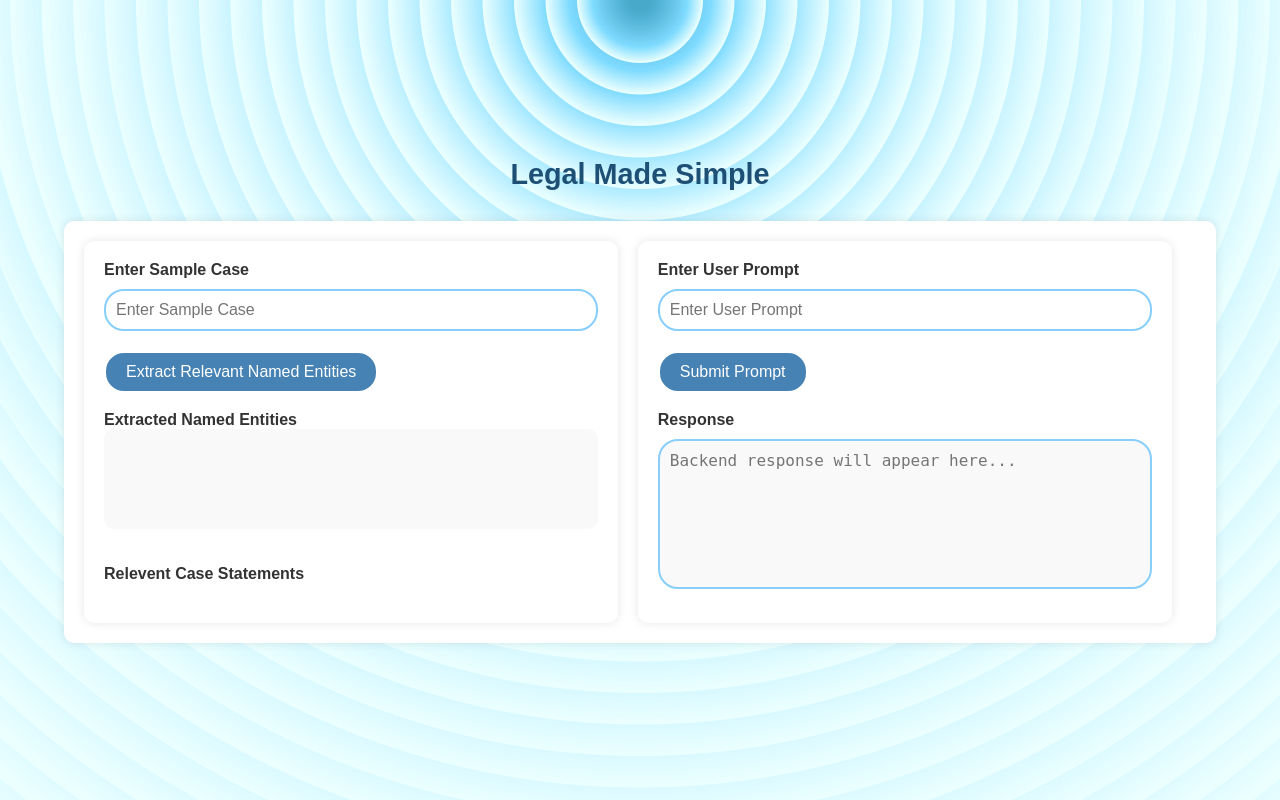
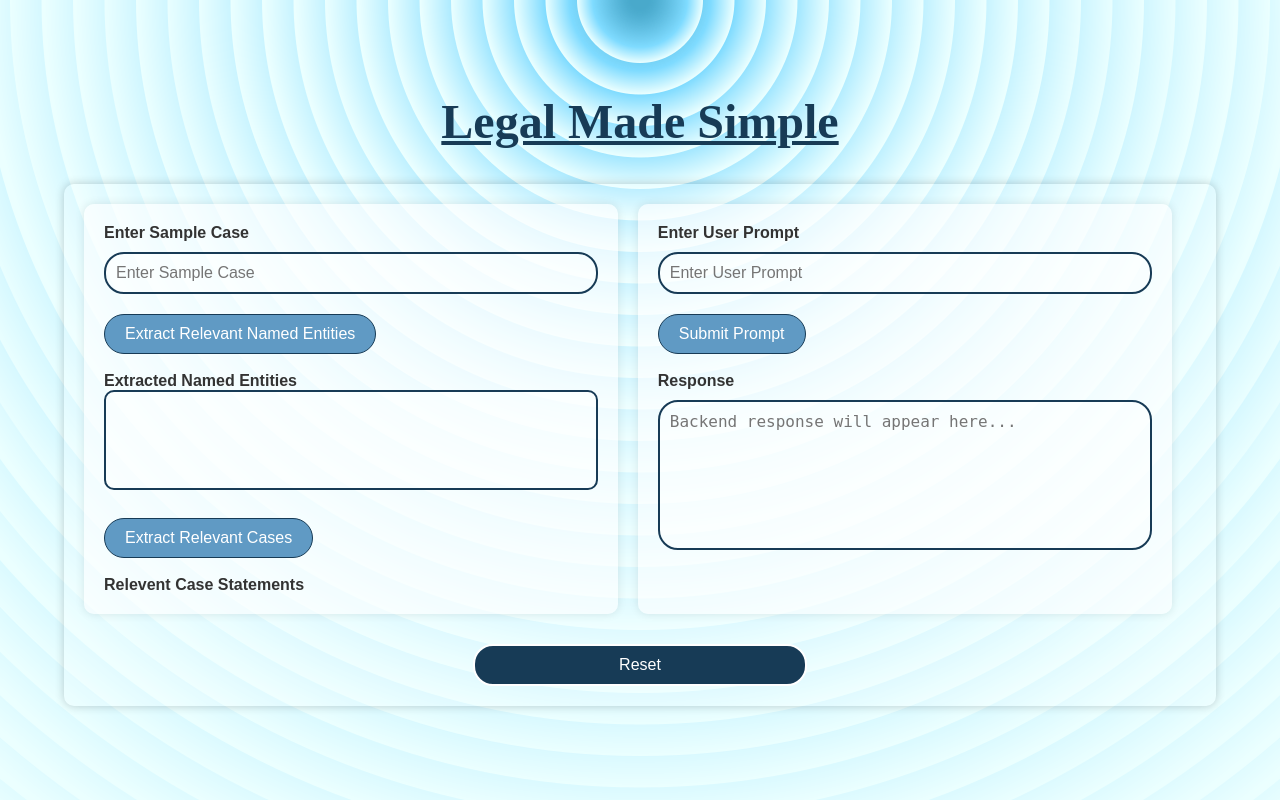
Before and after one commit to Skanda-P-R/Legal-Made-Simple, a Flask app: page / in a window 1280 px wide. Run offline with Flask 3, Linux system fonts and the light colour scheme.

Commit message:
Updated the frontend of hpcc branch to match the main branch

```diff
--- a/app.py
+++ b/app.py
@@ -15,6 +15,25 @@ GROQ_API_URL = "https://api.groq.com/openai/v1/chat/completions"
 @app.route('/')
 def index():
     return render_template('index.html')
+
+@app.route('/extractwords', methods=['POST'])
+def extract_words():
+    try:
+        data = request.get_json()
+        input_text = data.get('sampleCase', '')
+
+        if not input_text:
+            return jsonify({"error": "Sample case input is required"}), 400
+
+        extracted_string = process_entities(input_text)
+
+        extracted_list = extracted_string.split("/")
+
+        return jsonify({
+            "extracted": extracted_string
+        })
+    except Exception as e:
+        return jsonify({"error": str(e)}), 500
 
 @app.route('/extract', methods=['POST'])
 def extract_case_statements():
--- a/static/css/style.css
+++ b/static/css/style.css
@@ -1,5 +1,5 @@
 body {
-    background-color: #f0f8ff; /* Light blue background */
+    background-color: #f0f8ff;
     background-image: url('bg.png');
     background-size: cover;
     background-repeat: no-repeat;
@@ -11,35 +11,37 @@ body {
     justify-content: center;
     align-items: center;
     height: 100vh;
-    flex-direction: column; /* Stack sections vertically */
+    flex-direction: column;
 }
 
 .project-title {
             text-align: center;
-            font-size: 1.8em;
+            text-decoration: underline;
+            font-size: 3.0em;
             font-weight: bold;
-            color: #1E4F75; /* Dark blue text */
-            margin-bottom: 30px;
+            color: #173b56;
+            margin-bottom: 35px;
+            font-family: Cooper Black;
         }
 
 .container {
-    background: #ffffff;
+    background: rgba(255, 255, 255, 0.2);
     padding: 20px;
     border-radius: 10px;
-    box-shadow: 0 0 10px rgba(0, 0, 0, 0.1);
+    box-shadow: 0 0 10px rgba(0, 0, 0, 0.2);
     width: 90%;
     max-width: 1200px;
     display: flex;
-    flex-wrap: wrap; /* Allows for two columns */
-    gap: 20px; /* Space between left and right boxes */
+    flex-wrap: wrap;
+    gap: 20px;
     box-sizing: border-box;
-    max-height: 100vh;
+    max-height: 80vh;
     overflow-y: auto;
 }
 
 .box {
-    width: 48%; /* Each box will take up half the container width */
-    background: #ffffff;
+    width: 48%;
+    background: rgba(255, 255, 255, 0.6);
     padding: 20px;
     border-radius: 10px;
     box-shadow: 0 0 10px rgba(0, 0, 0, 0.1);
@@ -47,10 +49,11 @@ body {
 }
 
 input[type="text"], textarea {
+    background: rgba(255, 255, 255, 0.4);
     width: 100%;
     padding: 10px;
     margin: 10px 0;
-    border: 2px solid #87CEFA; /* Light blue border */
+    border: 2px solid #173b56;
     border-radius: 20px;
     box-sizing: border-box;
     font-size: 16px;
@@ -58,13 +61,13 @@ input[type="text"], textarea {
 }
 
 input[type="text"]:focus, textarea:focus {
-    border-color: #4682B4; /* Slightly darker blue when focused */
+    border-color: #173b56;
 }
 
 button {
-    background-color: #4682B4; /* Dark blue */
+    background-color: #609ac4;
     color: white;
-    border: 2px solid #ffffff;
+    border: 1px solid #173b56;
     border-radius: 20px;
     padding: 10px 20px;
     cursor: pointer;
@@ -73,7 +76,7 @@ button {
 }
 
 button:hover {
-    background-color: #1E4F75; /* Slightly darker blue */
+    background-color: #173b56;
 }
 
 label {
@@ -85,41 +88,78 @@ label {
 .output-box {
     height: 150px;
     resize: none;
-    background: #f9f9f9;
+    background: rgba(255, 255, 255, 0.4);
 }
 
 .tag {
-    background-color: #87CEFA; /* Light blue background */
-    color: #333; /* Dark text color */
+    background-color: #609ac4;
+    color: #ffffff;
     border-radius: 20px;
     padding: 6px 12px;
     font-size: 14px;
     display: inline-block;
     margin: 4px 0;
-    white-space: normal; /* Allows the text to wrap */
-    word-break: break-word; /* Break long words */
-    max-width: 100%; /* Prevents the tag from exceeding the container width */
-    box-sizing: border-box; /* Include padding in width calculation */
+    white-space: normal;
+    word-break: break-word;
+    max-width: 100%;
+    box-sizing: border-box;
 }
 
 #caseStatementsContainer {
     display: flex;
-    flex-wrap: wrap; /* Ensures tags wrap within the container */
-    gap: 8px; /* Space between tags */
+    flex-wrap: wrap;
+    gap: 8px;
     padding: 10px;
-    background: #f9f9f9;
+    background: rgba(255, 255, 255, 0.4);
+    border: 2px solid #173b56;
     border-radius: 10px;
     min-height: 100px;
     box-sizing: border-box;
-    overflow: hidden; /* Prevents content from overflowing outside */
+    overflow: hidden;
 }
 
 @media (max-width: 600px) {
     .box {
-        width: 100%; /* Full width for small screens */
+        width: 100%;
     }
     .tag {
-        font-size: 12px; /* Adjust font size for smaller screens */
-        padding: 4px 8px; /* Reduce padding */
+        font-size: 12px;
+        padding: 4px 8px;
     }
 }
+.loading-spinner {
+    display: inline-block;
+    width: 25px;
+    height: 25px;
+    border: 4px solid #173b56;
+    border-top-color: #ffffff;
+    border-radius: 50%;
+    animation: spin 1s linear infinite;
+    margin-left: 15px;
+    vertical-align: middle;
+}
+
+@keyframes spin {
+    to {
+        transform: rotate(360deg);
+    }
+}
+
+.reset-button {
+    background-color: #173b56;
+    color: white;
+    border: 2px solid #ffffff;
+    border-radius: 20px;
+    padding: 10px 20px;
+    cursor: pointer;
+    font-size: 16px;
+    width: 30%;
+    margin-top: 10px;
+    display: block;
+    margin-left: auto;
+    margin-right: auto;
+}
+
+.reset-button:hover {
+    background-color: black;
+}
--- a/static/js/script.js
+++ b/static/js/script.js
@@ -1,12 +1,15 @@
 document.getElementById('extractButton').addEventListener('click', async () => {
     const sampleCase = document.getElementById('sampleCase').value;
+    const loadingSpinner = document.getElementById('extractLoading');
+
     if (!sampleCase) {
         alert("Please enter a sample case.");
         return;
     }
 
+    loadingSpinner.style.display = 'inline-block';
+
     try {
-        // Send the sample case to the server for extracting named entities and case statements
         const response = await fetch('/extract', {
             method: 'POST',
             headers: { 'Content-Type': 'application/json' },
@@ -20,56 +23,30 @@ document.getElementById('extractButton').addEventListener('click', async () => {
             return;
         }
 
-        // Extract Named Entities
-        const caseStatementsContainer = document.getElementById('caseStatementsContainer');
-        caseStatementsContainer.innerHTML = ""; // Clear previous tags
-
-        if (data.extracted) {
-            const entities = data.extracted.split('/').filter(word => word.trim() !== "");
-            entities.forEach(entity => {
-                const tag = document.createElement('div');
-                tag.className = 'tag';
-                tag.textContent = entity.trim();
-                caseStatementsContainer.appendChild(tag);
-            });
-        } else {
-            const noDataTag = document.createElement('div');
-            noDataTag.className = 'tag';
-            noDataTag.textContent = "No named entities found.";
-            caseStatementsContainer.appendChild(noDataTag);
-        }
-
-        // Extract and display Roxie case statements
         const roxieCaseStatementsTable = document.getElementById('roxieCaseStatementsTable');
-        roxieCaseStatementsTable.innerHTML = ''; // Clear previous table rows
+        roxieCaseStatementsTable.innerHTML = '';
 
         if (data.caseStatements && data.caseStatements.length > 0) {
-            // Split case statements using regex to separate by line and number
             const caseStatements = data.caseStatements.split(/\n/g).map(item => item.trim()).filter(item => item.length > 0);
-            const displayLimit = 5; // Show only the first 5 case statements initially
+            const displayLimit = 5;
             const limitedStatements = caseStatements.slice(0, displayLimit);
 
             limitedStatements.forEach((text, index) => {
                 const rowElement = document.createElement('tr');
 
                 const textCell = document.createElement('td');
-                // Display only the first 20 characters initially
-                const truncatedText = text.length > 20 ? text.slice(0, 20) + "..." : text;
+                const truncatedText = text.length > 50 ? text.slice(0, 50) + "..." : text;
                 textCell.textContent = truncatedText;
 
-                // Show "Show more" button for long case statements
                 const showMoreCell = document.createElement('td');
                 const showMoreButton = document.createElement('button');
                 showMoreButton.textContent = "Show more";
 
-                // Set the functionality of "Show more" and "Show less"
                 showMoreButton.addEventListener('click', () => {
                     if (showMoreButton.textContent === "Show more") {
-                        // Show full text and switch button to "Show less"
                         textCell.textContent = text;
                         showMoreButton.textContent = "Show less";
                     } else {
-                        // Show truncated text and switch button to "Show more"
                         textCell.textContent = truncatedText;
                         showMoreButton.textContent = "Show more";
                     }
@@ -81,7 +58,6 @@ document.getElementById('extractButton').addEventListener('click', async () => {
                 roxieCaseStatementsTable.appendChild(rowElement);
             });
 
-            // If there are more case statements, display a "Show more" button
             if (caseStatements.length > displayLimit) {
                 const showMoreRow = document.createElement('tr');
                 const showMoreCell = document.createElement('td');
@@ -89,11 +65,10 @@ document.getElementById('extractButton').addEventListener('click', async () => {
                 const showMoreButton = document.createElement('button');
                 showMoreButton.textContent = `Show ${caseStatements.length - displayLimit} more cases`;
                 showMoreButton.addEventListener('click', () => {
-                    // Show all remaining cases
                     caseStatements.slice(displayLimit).forEach((text) => {
                         const rowElement = document.createElement('tr');
                         const textCell = document.createElement('td');
-                        const truncatedText = text.length > 40 ? text.slice(0, 40) + "..." : text;
+                        const truncatedText = text.length > 50 ? text.slice(0, 50) + "..." : text;
                         textCell.textContent = truncatedText;
                         const showMoreCell = document.createElement('td');
                         const showMoreButton = document.createElement('button');
@@ -112,7 +87,7 @@ document.getElementById('extractButton').addEventListener('click', async () => {
                         rowElement.appendChild(showMoreCell);
                         roxieCaseStatementsTable.appendChild(rowElement);
                     });
-                    showMoreRow.remove(); // Remove "Show more" button after expanding
+                    showMoreRow.remove();
                 });
 
                 showMoreCell.appendChild(showMoreButton);
@@ -131,6 +106,58 @@ document.getElementById('extractButton').addEventListener('click', async () => {
     } catch (error) {
         console.error(error);
         document.getElementById('caseStatements').value = "Error connecting to server.";
+    } finally {
+        loadingSpinner.style.display = 'none'; // Hide spinner
+    }
+});
+
+document.getElementById('extractWordsButton').addEventListener('click', async () => {
+    const sampleCase = document.getElementById('sampleCase').value;
+    const loadingSpinner = document.getElementById('extractWordsLoading');
+
+    if (!sampleCase) {
+        alert("Please enter a sample case.");
+        return;
+    }
+
+    loadingSpinner.style.display = 'inline-block';
+
+    try {
+        const response = await fetch('/extractwords', {
+            method: 'POST',
+            headers: { 'Content-Type': 'application/json' },
+            body: JSON.stringify({ sampleCase })
+        });
+
+        const data = await response.json();
+
+        if (data.error) {
+            alert("Error: " + data.error);
+            return;
+        }
+
+        const caseStatementsContainer = document.getElementById('caseStatementsContainer');
+        caseStatementsContainer.innerHTML = "";
+
+        if (data.extracted) {
+            const entities = data.extracted.split('/').filter(word => word.trim() !== "");
+            entities.forEach(entity => {
+                const tag = document.createElement('div');
+                tag.className = 'tag';
+                tag.textContent = entity.trim();
+                caseStatementsContainer.appendChild(tag);
+            });
+        } else {
+            const noDataTag = document.createElement('div');
+            noDataTag.className = 'tag';
+            noDataTag.textContent = "No named entities found.";
+            caseStatementsContainer.appendChild(noDataTag);
+        }
+    } catch (error) {
+        console.error(error);
+        document.getElementById('caseStatements').value = "Error connecting to server.";
+    } finally {
+        loadingSpinner.style.display = 'none';
     }
 });
 
@@ -139,11 +166,14 @@ document.getElementById('extractButton').addEventListener('click', async () => {
 document.getElementById('submitPromptButton').addEventListener('click', async () => {
     const sampleCase = document.getElementById('sampleCase').value;
     const userPrompt = document.getElementById('userPrompt').value;
+    const loadingSpinner = document.getElementById('submitLoading');
 
     if (!sampleCase || !userPrompt) {
         alert("Please enter both a sample case and a user prompt.");
         return;
     }
+
+    loadingSpinner.style.display = 'inline-block';
 
     try {
         const response = await fetch('/submit', {
@@ -161,11 +191,16 @@ document.getElementById('submitPromptButton').addEventListener('click', async ()
             backendResponse.value = "Error: " + (data.error || "Failed to get response.");
         }
 
-        // Adjust textarea size dynamically to fit the content
-        backendResponse.style.height = "auto"; // Reset the height first
+        backendResponse.style.height = "auto";
         backendResponse.style.height = backendResponse.scrollHeight + "px";
 
     } catch (error) {
         console.error(error);
+    } finally {
+        loadingSpinner.style.display = 'none'; // Hide spinner
     }
 });
+
+document.getElementById('resetButton').addEventListener('click', () => {
+    location.reload();
+});
--- a/templates/index.html
+++ b/templates/index.html
@@ -9,34 +9,35 @@
 <body>
    <div class="project-title">Legal Made Simple</div>
     <div class="container">
-        <!-- Left Box for Sample Case and Roxie Case Statements -->
         <div class="box">
             <label for="sampleCase">Enter Sample Case</label>
             <input type="text" id="sampleCase" placeholder="Enter Sample Case">
-            <button id="extractButton">Extract Relevant Named Entities</button>
-
+            <button id="extractWordsButton">Extract Relevant Named Entities</button>
+            <span id="extractWordsLoading" class="loading-spinner" style="display: none;"></span>
             <br><br>
             <label for="caseStatements">Extracted Named Entities</label>
             <div id="caseStatementsContainer"></div>
-
+            <br>
+            <button id="extractButton">Extract Relevant Cases</button>
+            <span id="extractLoading" class="loading-spinner" style="display: none;"></span>
             <br><br>
             <label for="roxieCases">Relevent Case Statements</label>
             <table id="roxieCaseStatementsTable">
-                <!-- Rows will be added dynamically here -->
             </table>
         </div>
 
-        <!-- Right Box for User Prompt -->
         <div class="box">
             <label for="userPrompt">Enter User Prompt</label>
             <input type="text" id="userPrompt" placeholder="Enter User Prompt">
             <button id="submitPromptButton">Submit Prompt</button>
+            <span id="submitLoading" class="loading-spinner" style="display: none;"></span>
             <br><br>
             <label for="backendResponse">Response</label>
             <textarea id="backendResponse" class="output-box" placeholder="Backend response will appear here..." readonly></textarea>
         </div>
+        <br><br>
+        <button id="resetButton" class="reset-button">Reset</button>
     </div>
-
     <script src="{{ url_for('static', filename='js/script.js') }}"></script>
 </body>
 </html>
```
